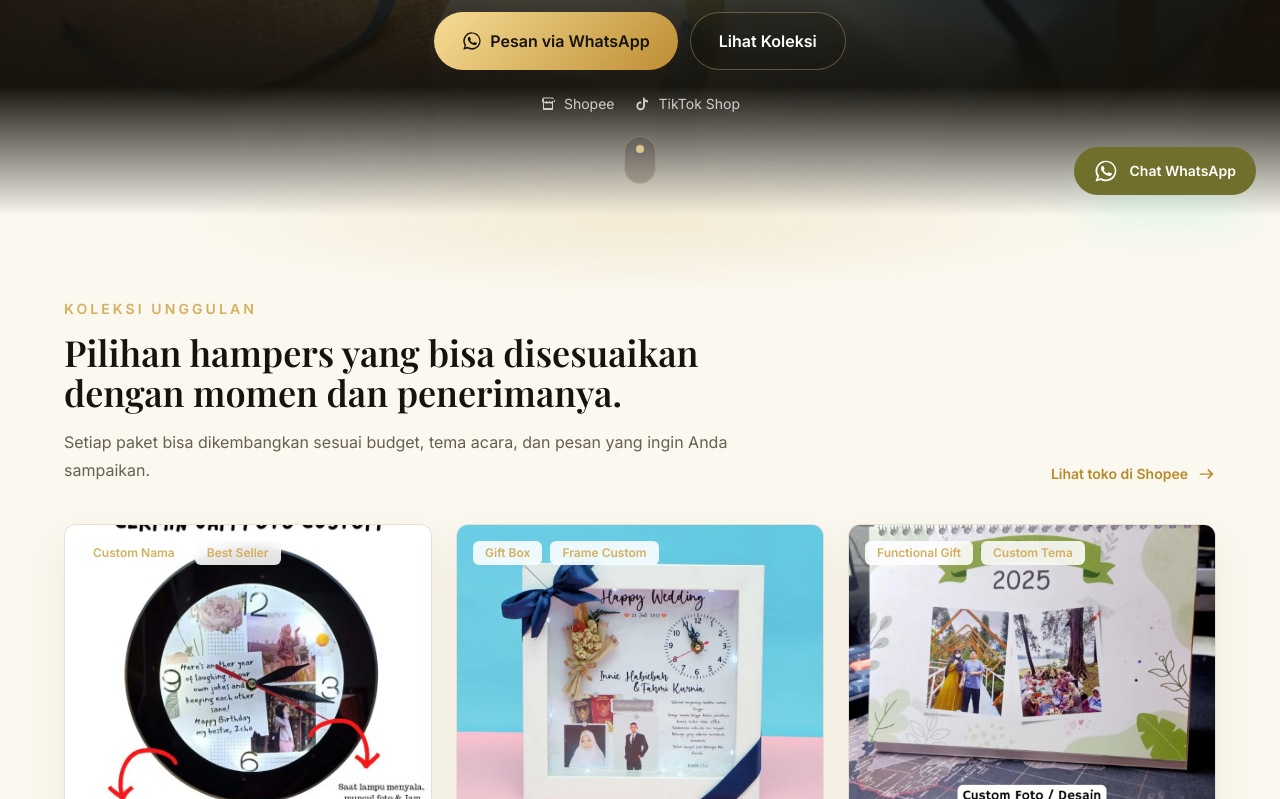
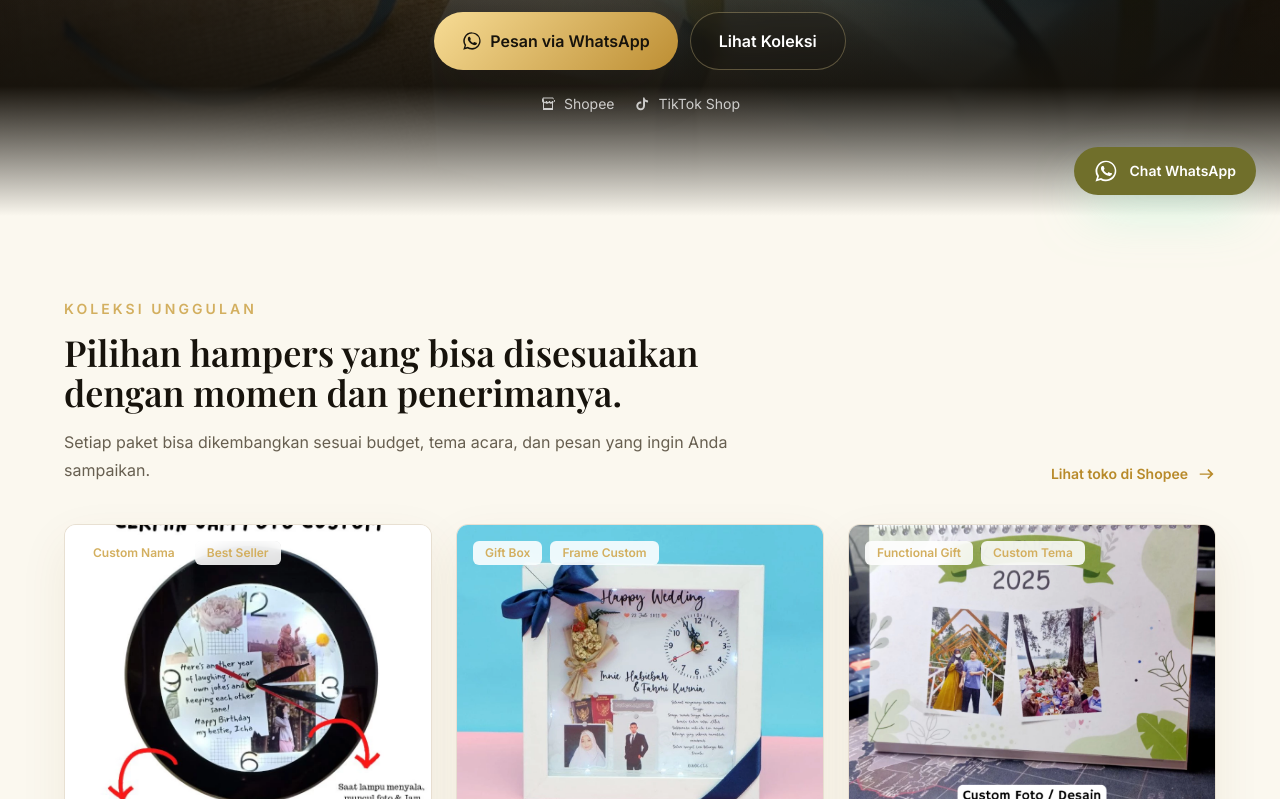
Before and after one commit to mzainulirfan/zakado, a Next.js app: page / in a window 1280 px wide. Shown: the part 581-1380 px from the top of the page. Built offline with nearby package versions, Linux system fonts and the light colour scheme; a web font is replaced by a local one.

Commit message:
Remove extra scroll cue and section lines

```diff
--- a/app/globals.css
+++ b/app/globals.css
@@ -2,7 +2,6 @@
 
 html {
   scroll-behavior: smooth;
-  scroll-padding-top: 84px;
 }
 
 body {
@@ -29,41 +28,7 @@ body {
 }
 
 section {
-  scroll-margin-top: 84px;
-}
-
-main > section:not(#hero) {
-  position: relative;
-  isolation: isolate;
-}
-
-main > section:not(#hero)::before {
-  content: "";
-  position: absolute;
-  top: 0;
-  left: 50%;
-  z-index: -1;
-  width: min(1120px, calc(100% - 2rem));
-  height: 1px;
-  transform: translateX(-50%);
-  background: linear-gradient(
-    90deg,
-    transparent,
-    rgba(211, 175, 95, 0.36),
-    transparent
-  );
-}
-
-main > section#produk::before {
-  top: -4rem;
-  width: min(960px, calc(100% - 2rem));
-  height: 9rem;
-  border-radius: 999px;
-  background: radial-gradient(
-    ellipse at center,
-    rgba(211, 175, 95, 0.18),
-    transparent 68%
-  );
+  scroll-margin-top: 96px;
 }
 
 .font-display {
--- a/components/Hero.js
+++ b/components/Hero.js
@@ -19,7 +19,6 @@ export default function Hero() {
 
         <div className="absolute inset-0 bg-[radial-gradient(ellipse_at_50%_36%,rgba(233,197,111,0.3)_0%,rgba(184,138,42,0.12)_28%,transparent_58%),linear-gradient(90deg,rgba(13,9,4,0.72)_0%,rgba(18,14,8,0.58)_22%,rgba(18,14,8,0.42)_50%,rgba(18,14,8,0.58)_78%,rgba(13,9,4,0.72)_100%),linear-gradient(180deg,rgba(12,8,3,0.42)_0%,rgba(20,14,6,0.34)_38%,rgba(8,6,3,0.86)_100%)]" />
         <div className="absolute inset-x-0 top-0 h-36 bg-gradient-to-b from-[#17130c]/65 to-transparent" />
-        <div className="absolute inset-x-[8%] top-24 h-px bg-gradient-to-r from-transparent via-[#f6dd9b]/45 to-transparent" />
         <div className="absolute inset-x-0 bottom-0 h-56 bg-[linear-gradient(180deg,transparent_0%,rgba(23,19,12,0.72)_42%,#fbf8ef_100%)]" />
 
         <div className="relative mx-auto flex min-h-[calc(100svh-73px)] w-full max-w-7xl items-center justify-center px-4 py-10 md:px-8 md:py-14 lg:px-10">
@@ -81,16 +80,6 @@ export default function Hero() {
             </div>
           </div>
         </div>
-
-        <div className="absolute inset-x-0 bottom-8 flex justify-center">
-          <a
-            href="#produk"
-            className="group inline-flex h-12 w-8 items-start justify-center rounded-full border border-[#f6dd9b]/25 bg-[#17130c]/20 p-2 backdrop-blur-sm transition hover:border-[#f6dd9b]/45"
-            aria-label="Scroll ke bagian produk"
-          >
-            <span className="h-2 w-2 rounded-full bg-[#f6dd9b]/80 transition group-hover:translate-y-3" />
-          </a>
-        </div>
       </div>
     </section>
   );
```
